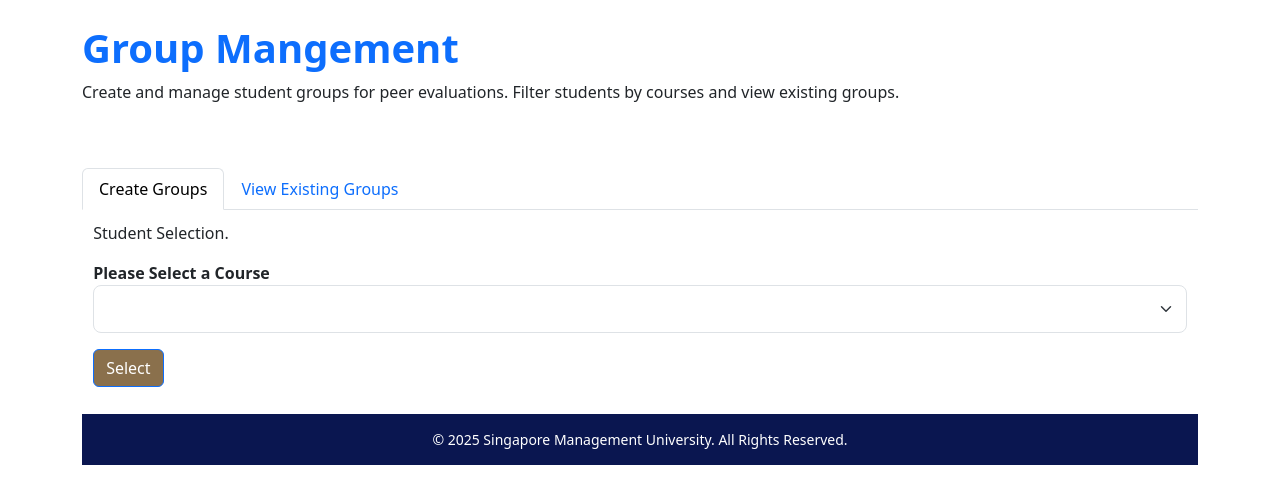
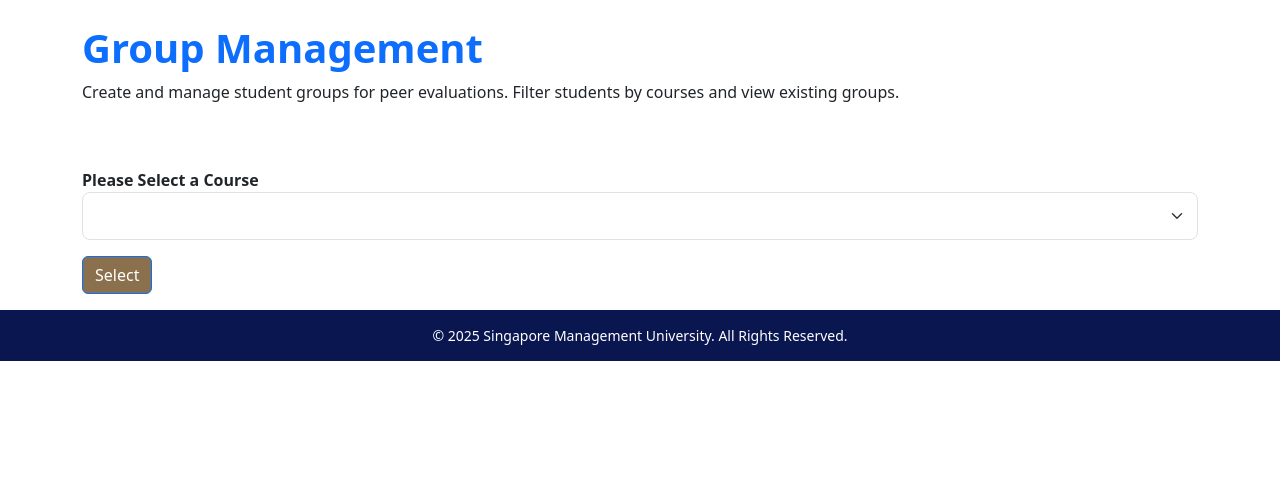
Before and after one commit to sMount28/Sprint3, a Flask app: page /student-group-mgr in a window 1280 px wide. Shown: the part 86-590 px from the top of the page. Run offline with Flask 3, Linux system fonts and the light colour scheme; the visitor is signed in with stand-in values (Sample User, id 1); data that the repository does not hold is empty.

Commit message:
Removed Tabs

```diff
--- a/app/templates/manager2.html
+++ b/app/templates/manager2.html
@@ -3,22 +3,15 @@
 <div class="container py-4">
     <div class="row mb-4">
         <div class="col">
-            <h1 class="text-primary fw-bold">Group Mangement</h1>
+            <h1 class="text-primary fw-bold">Group Management</h1>
             <p>Create and manage student groups for peer evaluations. Filter students by courses and view existing groups.</p>
         </div>
     </div>
 </div>
+
 <div class="container">
-    <div>
-        <ul class="nav nav-tabs" role="tablist">
-            <li class="nav-item" role="presentation"><a class="nav-link active" role="tab" data-bs-toggle="tab" href="#tab-1">Create Groups</a></li>
-            <li class="nav-item" role="presentation"><a class="nav-link" role="tab" data-bs-toggle="tab" href="#tab-2">View Existing Groups</a></li>
-        </ul>
-        <div class="tab-content">
-            <div class="tab-pane active" role="tabpanel" id="tab-1" style="padding: 1%;">
     <form class="mb-3" method="POST">
         <div>
-                        <p>Student Selection.</p>
             <label for="classSelect2"><strong>Please Select a Course</strong></label>
             <select class="form-select form-select-lg mb-3" name="classSelect2">
                 {% for class in classes %}
@@ -26,28 +19,28 @@
                 {% endfor %}
             </select>
             <button type="submit" class="btn btn-primary" style="color:white; background-color:#8a704c">Select</button>
+        </div>
     </form>
+
     {% if course_id != none %}
     <form method="POST" action="{{ url_for('createGroup') }}">
         <div class="mb-3">
             <ul class="list-group">
                 {% for student in students %}
-                            <li class="list-group-item"><input name="students" type="checkbox" class="form-check-input me-1" value="{{student['Student_ID']}}">{{student['FirstName']}} {{student['LastName']}}  -  {{student['Email']}}</li>
+                <li class="list-group-item">
+                    <input name="students" type="checkbox" class="form-check-input me-1" value="{{student['Student_ID']}}">
+                    {{student['FirstName']}} {{student['LastName']}} - {{student['Email']}}
+                </li>
                 {% endfor %}
             </ul>
-                        <div class="mb-3">
-                            <p>Group Name</p><input name="groupName" class="form-control" type="text" placeholder="Group Name..." required>
+            <div class="mb-3 mt-3">
+                <p>Group Name</p>
+                <input name="groupName" class="form-control" type="text" placeholder="Group Name..." required>
             </div>
-
             <button type="submit" class="btn btn-primary" style="color:white; background-color:#141C52;">Submit</button>
             <button type="reset" class="btn btn-primary" style="color:white; background-color:#8a704c;">Reset</button>
         </div>
     </form>
     {% endif %}
-
 </div>
-        </div>
-    </div>
-</div>
-
 {% endblock %}
```
Lines whose indentation alone changed are shown as unchanged.
